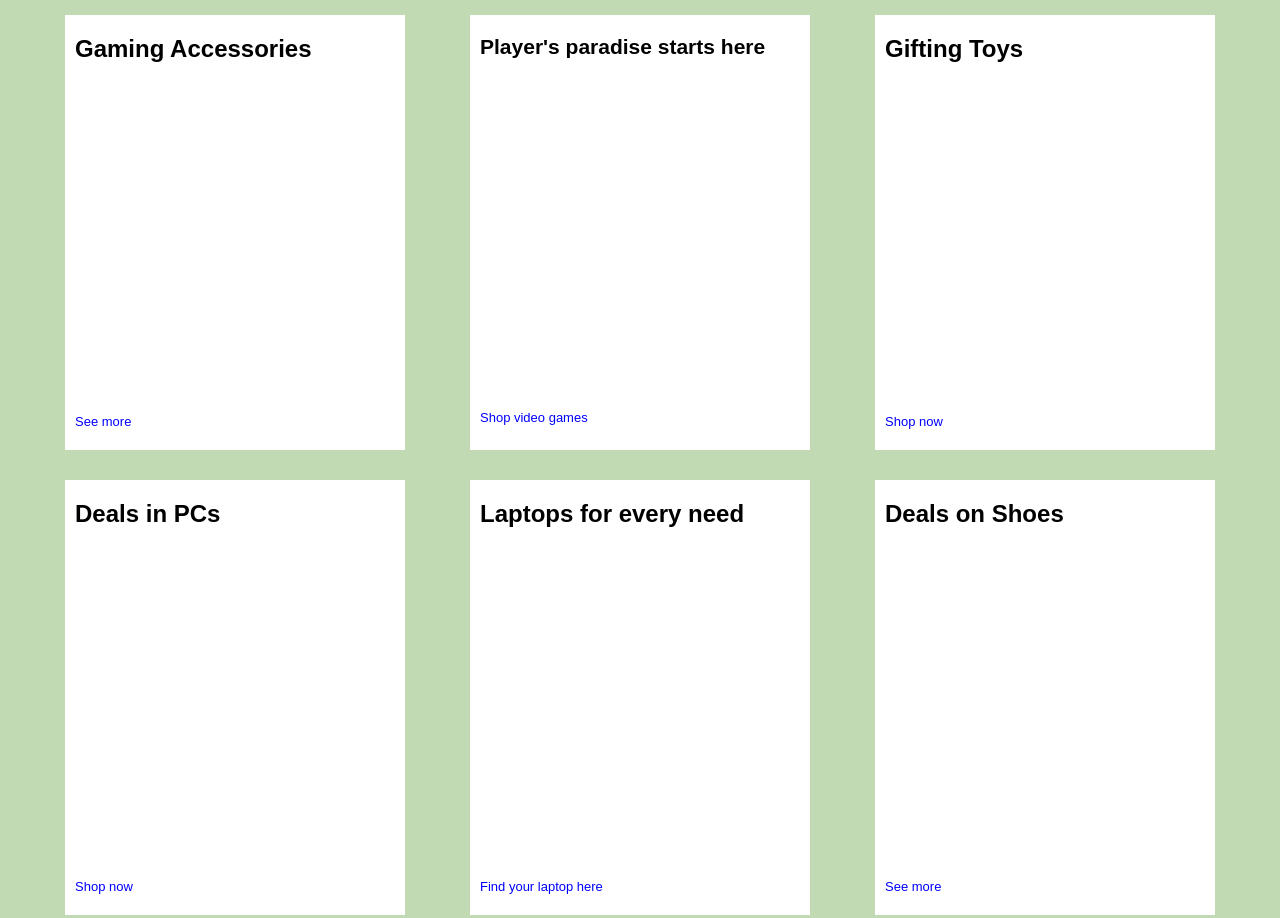
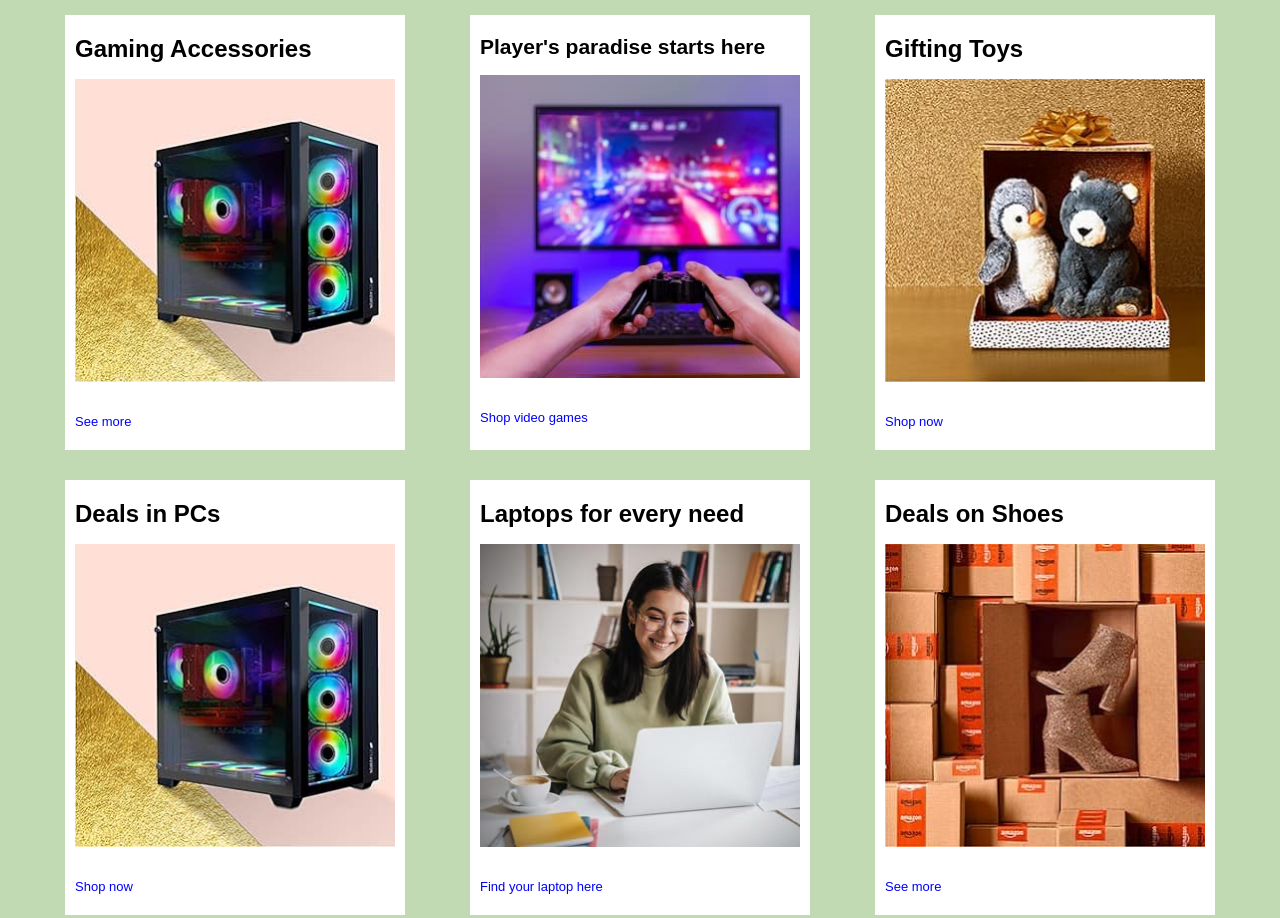
Before and after one commit to devbeda/amazon-clone, a plain HTML site: page index.html in a window 1280 px wide. Shown: the part 499-1417 px from the top of the page. Drawn offline with Linux system fonts and the light colour scheme.

Commit message:
Update index.html

```diff
--- a/index.html
+++ b/index.html
@@ -88,28 +88,28 @@
       <div class="box1 box">
         <div class="box-content">
           <h2>Gaming Accessories</h2>
-          <div class="box-img" style="background-image: url('PC.jpg')"></div>
+          <div class="box-img" style="background-image: url('/images/PC.jpg')"></div>
           <p>See more</p>
         </div>
       </div>
       <div class="box2 box">
         <div class="box-content game">
           <h2>Player's paradise starts here</h2>
-          <div class="box-img" style="background-image: url('Games.jpg')"></div>
+          <div class="box-img" style="background-image: url('/images/Games.jpg')"></div>
           <p>Shop video games</p>
         </div>
       </div>
       <div class="box3 box">
         <div class="box-content">
           <h2>Gifting Toys</h2>
-          <div class="box-img" style="background-image: url('Gifts.jpg')"></div>
+          <div class="box-img" style="background-image: url('/images/Gifts.jpg')"></div>
           <p>Shop now</p>
         </div>
       </div>
       <div class="box4 box">
         <div class="box-content">
           <h2>Deals in PCs</h2>
-        <div class="box-img" style="background-image: url('PC.jpg')"></div>
+        <div class="box-img" style="background-image: url('/images/PC.jpg')"></div>
         <p>Shop now</p>
         </div>
       </div>
@@ -117,28 +117,28 @@
       <div class="box1 box">
         <div class="box-content">
           <h2>Laptops for every need</h2>
-          <div class="box-img" style="background-image: url('laptop.jpg')"></div>
+          <div class="box-img" style="background-image: url('/images/laptop.jpg')"></div>
           <p>Find your laptop here</p>
         </div>
       </div>
       <div class="box2 box">
         <div class="box-content">
           <h2>Deals on Shoes</h2>
-          <div class="box-img" style="background-image: url('shoes.jpg')"></div>
+          <div class="box-img" style="background-image: url('/images/shoes.jpg')"></div>
           <p>See more</p>
         </div>
       </div>
       <div class="box3 box">
         <div class="box-content watch">
           <h2>Shop activity trackers and smartwatches</h2>
-          <div class="box-img watch-img" style="background-image: url('smartwatch.jpg')"></div>
+          <div class="box-img watch-img" style="background-image: url('/images/smartwatch.jpg')"></div>
           <p>Shop now</p>
         </div>
       </div>
       <div class="box4 box">
         <div class="box-content buss">
           <h2>Creating business solutions</h2>
-          <div class="box-img" style="background-image: url('business.jpg')"></div>
+          <div class="box-img" style="background-image: url('/images/business.jpg')"></div>
           <p>Shop now</p>
         </div>
       </div>
```
